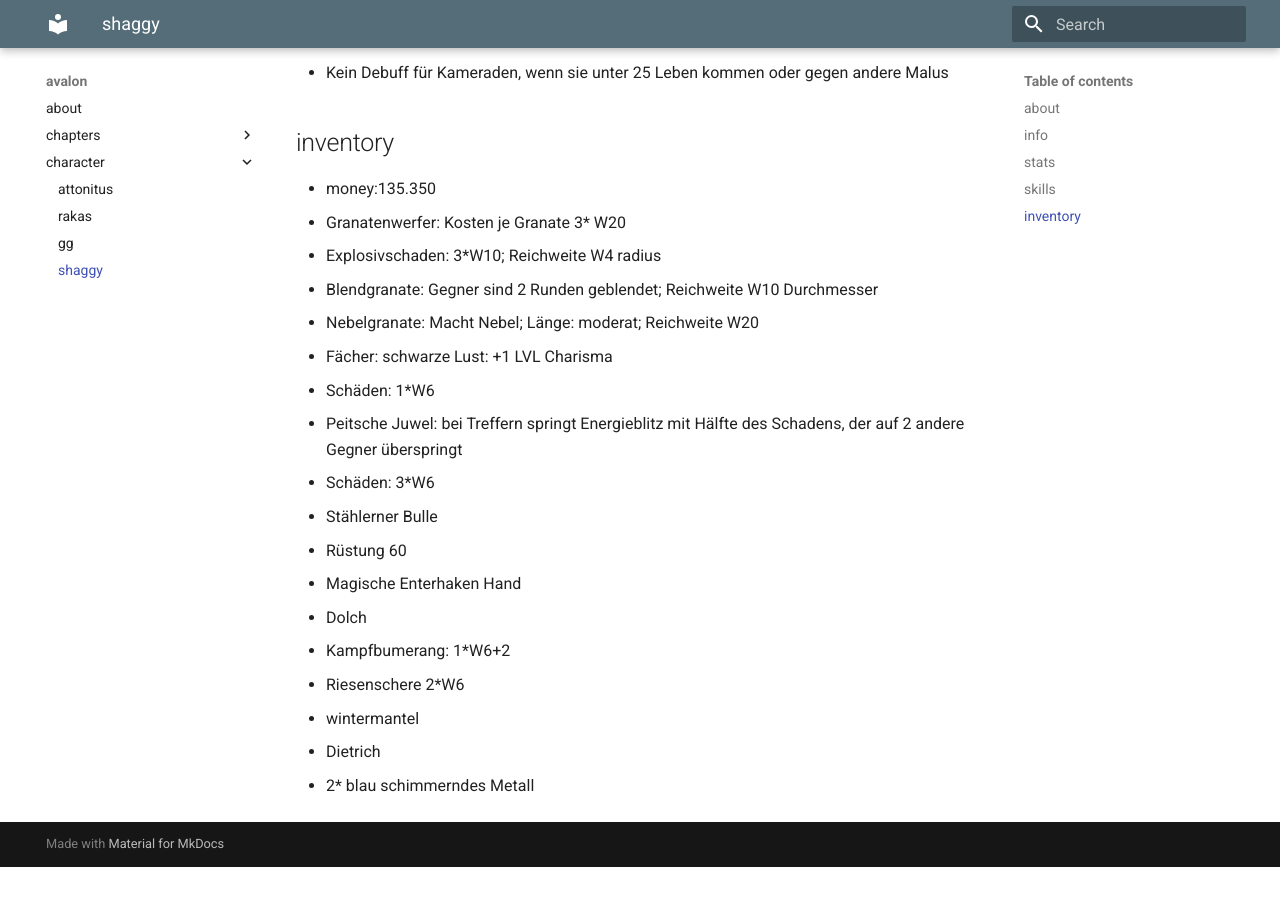
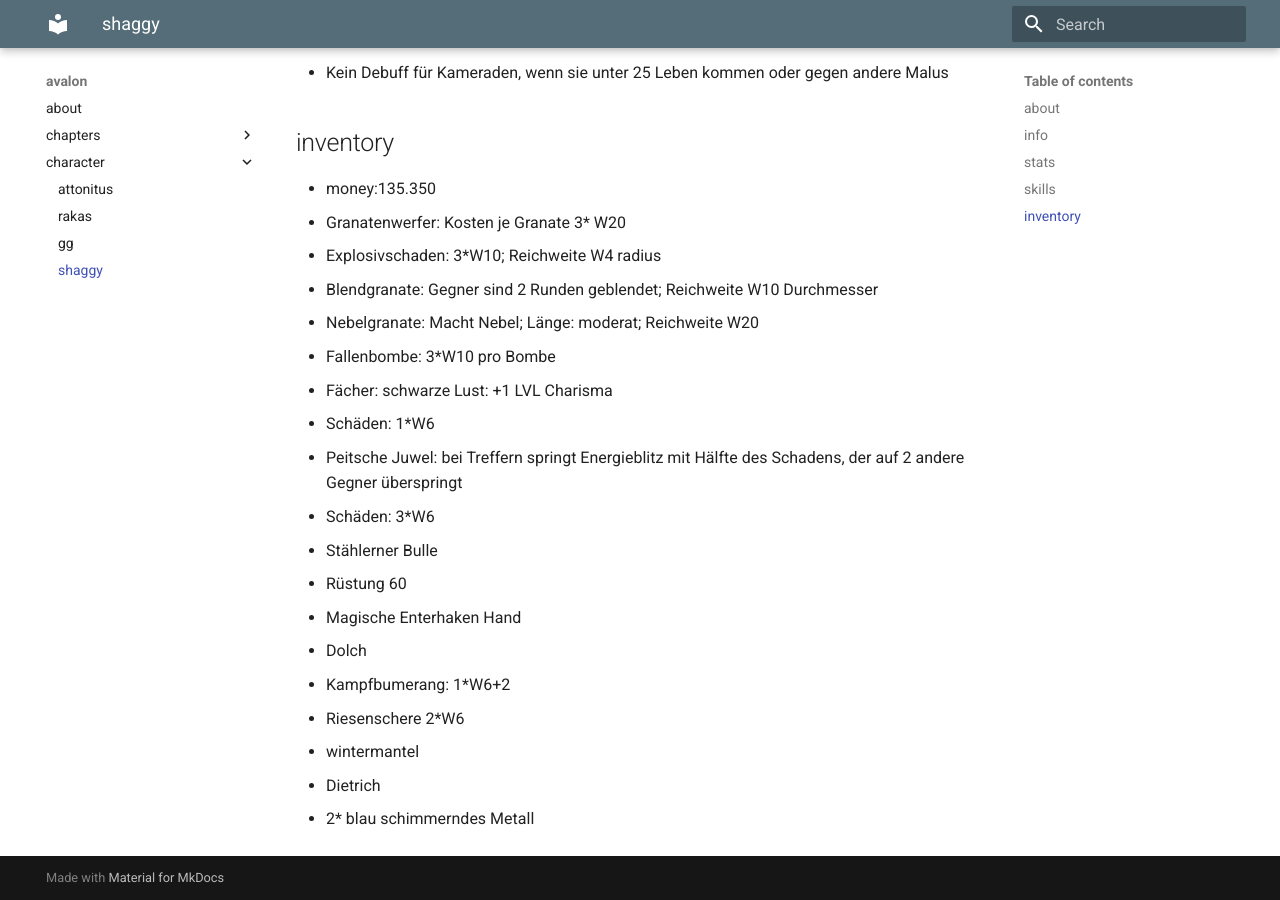
Before and after one commit to mkdocs-pnp/avalon, an MkDocs documentation site: the page built from docs/character/shaggy.md, in a window 1280 px wide and 900 px high, scrolled down 916 px. Built offline with MkDocs 1.6.1 and Material for MkDocs 9.7.7, drawn with Linux system fonts in a browser that asks for light colours; before the commit the page ends 1783 px from its top, so only the background shows below that.

Commit message:
Update shaggy.md

```diff
--- a/docs/character/shaggy.md
+++ b/docs/character/shaggy.md
@@ -34,6 +34,7 @@
   * Explosivschaden: 3*W10; Reichweite W4 radius
   * Blendgranate: Gegner sind 2 Runden geblendet; Reichweite W10 Durchmesser
   * Nebelgranate: Macht Nebel; Länge: moderat; Reichweite W20
+  * Fallenbombe: 3*W10 pro Bombe
 * Fächer: schwarze Lust: +1 LVL Charisma
   * Schäden: 1*W6
 * Peitsche Juwel: bei Treffern springt Energieblitz mit Hälfte des Schadens, der auf 2 andere Gegner überspringt
```
